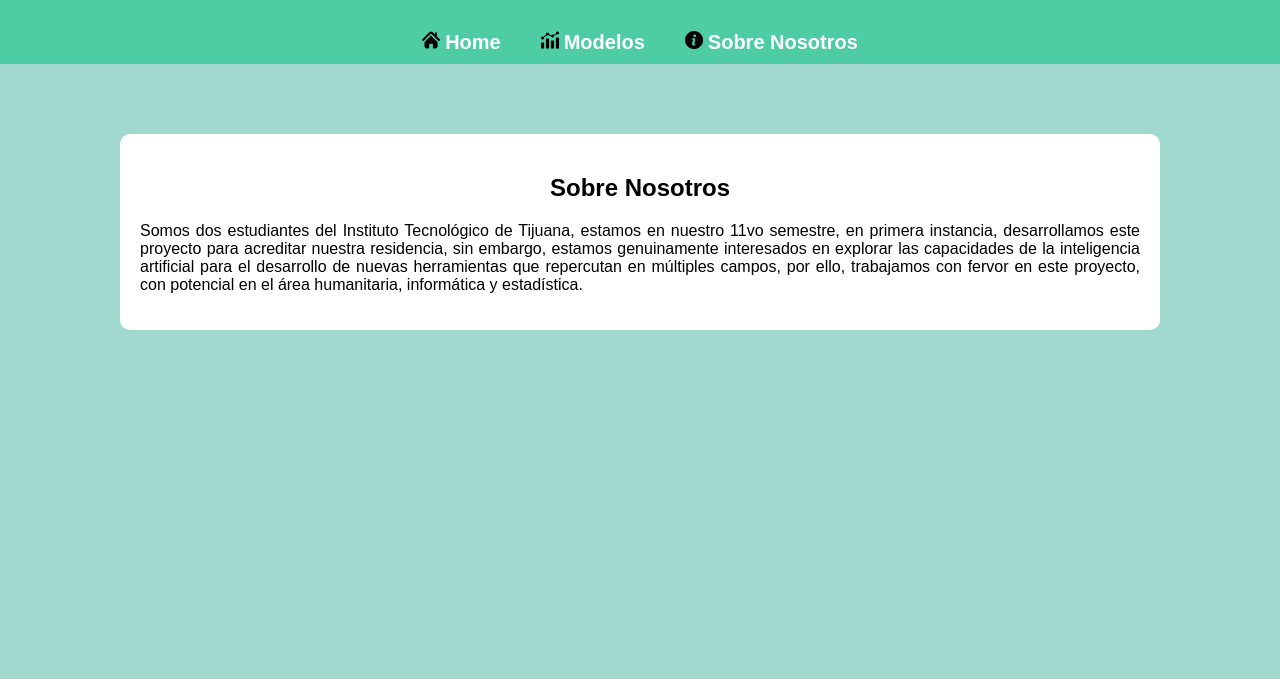
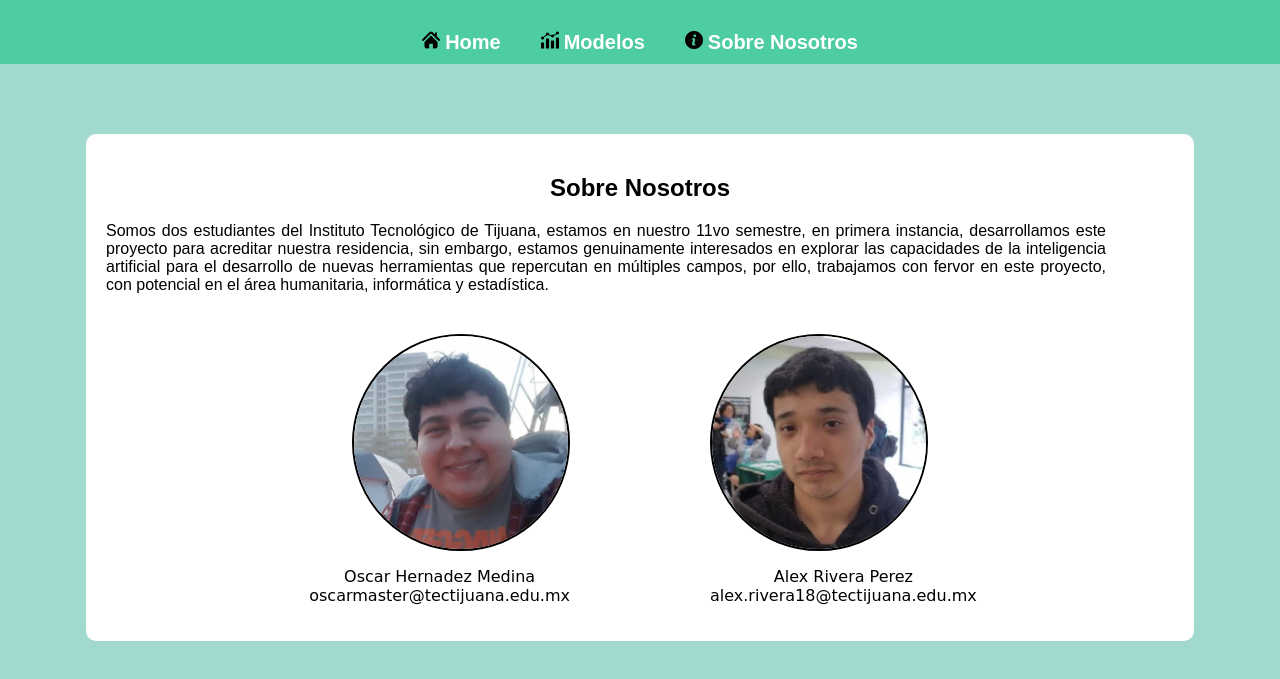
Before and after one commit to Ax286/Discapacitados, a plain HTML site: page Pagina_Web/about.html in a window 1280 px wide. Shown: the part 99-778 px from the top of the page. Drawn offline with Linux system fonts and the light colour scheme.

Commit message:
update about y modelo

```diff
--- a/Pagina_Web/about.html
+++ b/Pagina_Web/about.html
@@ -23,7 +23,32 @@
             <p>Somos dos estudiantes del Instituto Tecnológico de Tijuana, estamos en nuestro 11vo semestre, en primera instancia,
                 desarrollamos este proyecto para acreditar nuestra residencia, sin embargo, estamos genuinamente interesados en
                 explorar las capacidades de la inteligencia artificial para el desarrollo de nuevas herramientas que repercutan
-                en múltiples campos, por ello, trabajamos con fervor en este proyecto, con potencial en el área humanitaria, informática y estadística.</p>
+                en múltiples campos, por ello, trabajamos con fervor en este proyecto, con potencial en el área humanitaria, informática y estadística.
+            </p>
+            <div class="container-pictures">
+                <div class="about-me">
+                    <div class="picture">
+                        <img src="./img/oscar.jpg" style="float: right;margin-right: 70px;">
+                    </div>
+                    <div class="picture">
+                        <img src="./img/alex.jpg" style="float: left;margin-left: 70px;">
+                    </div>
+                </div>
+                <div class="about-me">
+                    <div class="description">
+                        <p style="float: right;margin-right: 70px;">
+                            Oscar Hernadez Medina<br>
+                            oscarmaster@tectijuana.edu.mx
+                        </p>
+                    </div>
+                    <div class="description">
+                        <p style="float: left;margin-left: 70px;">
+                            Alex Rivera Perez <br>
+                            alex.rivera18@tectijuana.edu.mx
+                        </p>
+                    </div>
+                </div>
+            </div>
         </div>
     </div>
 </body>
--- a/Pagina_Web/style.css
+++ b/Pagina_Web/style.css
@@ -121,11 +121,22 @@ p {
 }
 
 .div_Grafica{
-    padding-bottom: 25px;
+    padding-bottom: 30px;
     padding-top: 25px;
     display: flex;
     justify-content: center;
     align-items: center;
+    flex-direction: column;
+}
+
+.div_Grafica label{
+    display: block;
+    text-align: center;
+    padding-top: 20px;
+    font-style: oblique;
+    font-family: 'Times New Roman', Times, serif;
+    font-size: 14px;
+    width: 70%;
 }
 
 .miCasilla{
@@ -191,3 +202,36 @@ p {
 .anio:nth-child(12){
     left: 90%;
 }
+.container-pictures{
+    margin-top: 40px;
+    width: 100%;
+    height: auto;
+}
+
+.about-me{
+    width: 100%;
+    height: auto;
+    overflow: hidden;
+    display: flex;
+}
+
+.picture{
+    width: 50%;
+}
+.picture img{
+    border-radius: 50%;
+    border:black 2px solid;
+    width: 40%;
+    border-color: black;
+}
+
+
+.description{
+    width: 70%;
+    font-size: 16px;
+    font-family:cursive;
+}
+
+.description p{
+    text-align: center;
+}
```
Also changed, not shown: Pagina_Web/modelo.html (+10 -3 lines), Pagina_Web/img/alex.jpg (added), Pagina_Web/img/oscar.jpg (added), 1 other file.
